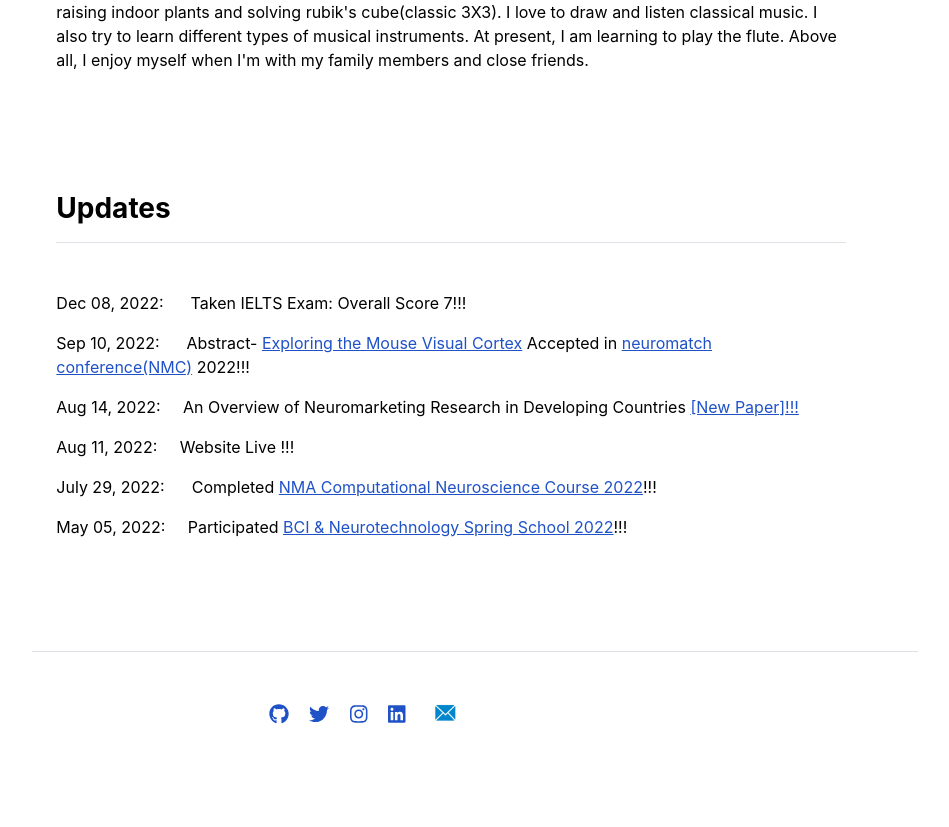
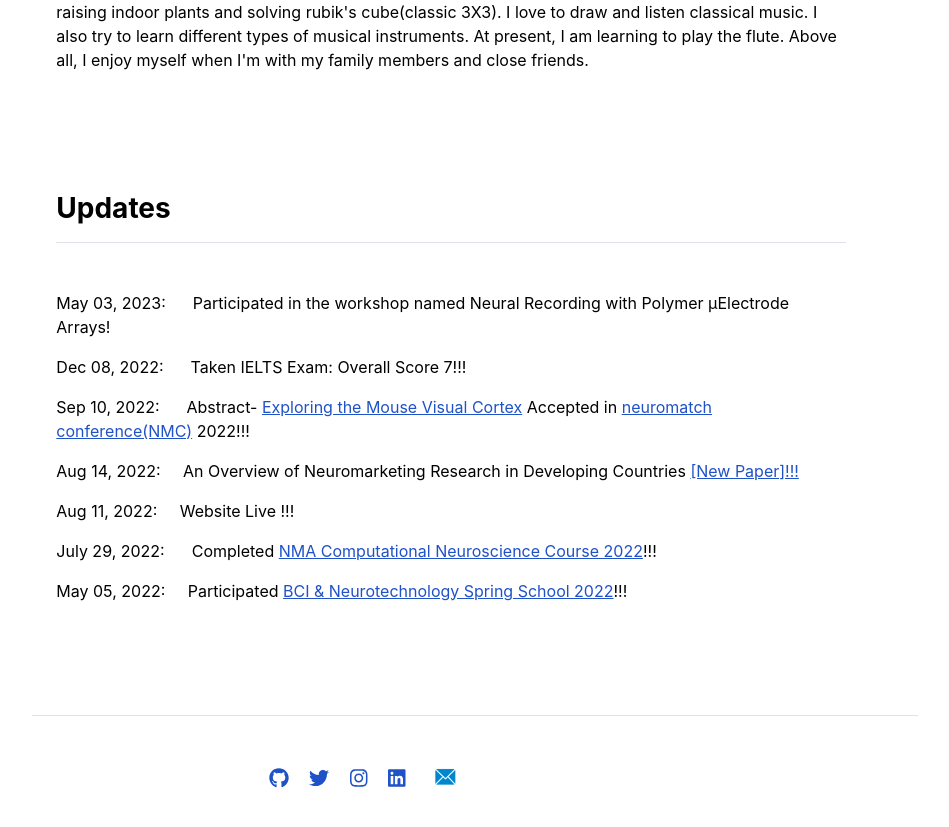
Before and after one commit to Anannabiswas/anannabiswas.github.io, a Jekyll site: the page built from index.md, in a window 1280 px wide and 900 px high, scrolled down 1478 px. Shown: the top 827 px of the window, without its empty margins (165-1114 px from the left). Built offline with Jekyll 4.4.1, drawn with Linux system fonts in a browser that asks for light colours.

Commit message:
Update home.html

```diff
--- a/_layouts/home.html
+++ b/_layouts/home.html
@@ -51,6 +51,7 @@ layout: default
     <!--{% for post in site.posts %}
       <p>{{ post.date | date: "%B %-d, %Y" }} - <a href="{{ site.github.url }}/{{ post.url }}">{{ post.title }}</a> </p>
     {% endfor %} -->
+      <p> May  03, 2023: &nbsp; &nbsp;&nbsp; Participated in the workshop named Neural Recording with Polymer µElectrode Arrays! </p>
       <p> Dec  08, 2022: &nbsp; &nbsp;&nbsp; Taken IELTS Exam: Overall Score 7!!! </p>
       <p> Sep  10, 2022: &nbsp;&nbsp; &nbsp; Abstract- <a href = "https://www.reddit.com/r/neuromatch/comments/xo3w0x/ananna_biswas_exploring_the_mouse_visual_cortex/"> Exploring the Mouse Visual Cortex</a> Accepted in <a href ="https://conference.neuromatch.io/">neuromatch conference(NMC)</a> 2022!!!
       <p> Aug  14, 2022:  &nbsp; &nbsp;&nbsp;An Overview of Neuromarketing Research in Developing Countries&nbsp;<a href= "https://dl.acm.org/doi/abs/10.1145/3542954.3542977">[New Paper]!!!</a></p>
```
